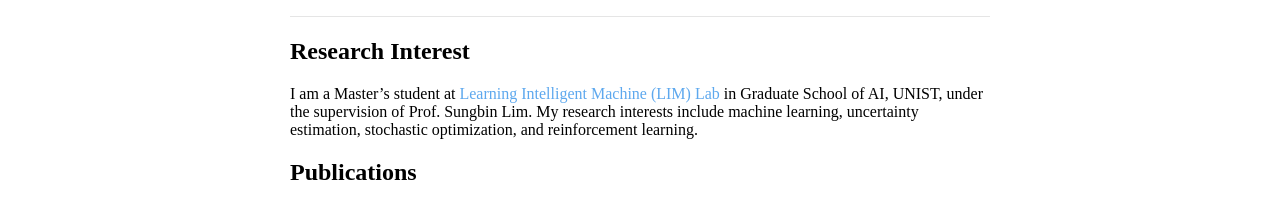
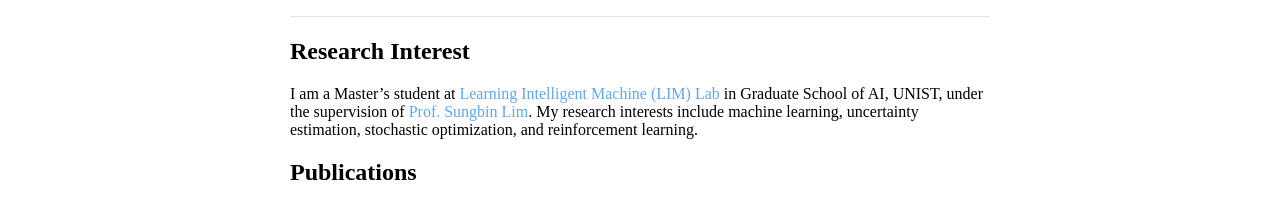
Before and after one commit to msublee/msublee.github.io, a Jekyll site: the page built from index.md, in a window 1280 px wide. Shown: the part 232-451 px from the top of the page. Built offline with Jekyll 4.4.1, drawn with Linux system fonts in a browser that asks for light colours; part of the change alters nothing that is shown.

Commit message:
Theme changed

```diff
--- a/index.md
+++ b/index.md
@@ -17,7 +17,7 @@ Graduate School of AI, UNIST
 
 ## Research Interest
 
-I am a Master's student at [Learning Intelligent Machine (LIM) Lab](https://sites.google.com/view/sungbin/) in Graduate School of AI, UNIST, under the supervision of Prof. Sungbin Lim. My research interests include machine learning, uncertainty estimation, stochastic optimization, and reinforcement learning.
+I am a Master's student at [Learning Intelligent Machine (LIM) Lab](https://sites.google.com/view/sungbin/) in Graduate School of AI, UNIST, under the supervision of [Prof. Sungbin Lim](https://sites.google.com/view/sungbin/). My research interests include machine learning, uncertainty estimation, stochastic optimization, and reinforcement learning.
 
 ## Publications
 <!--
```
